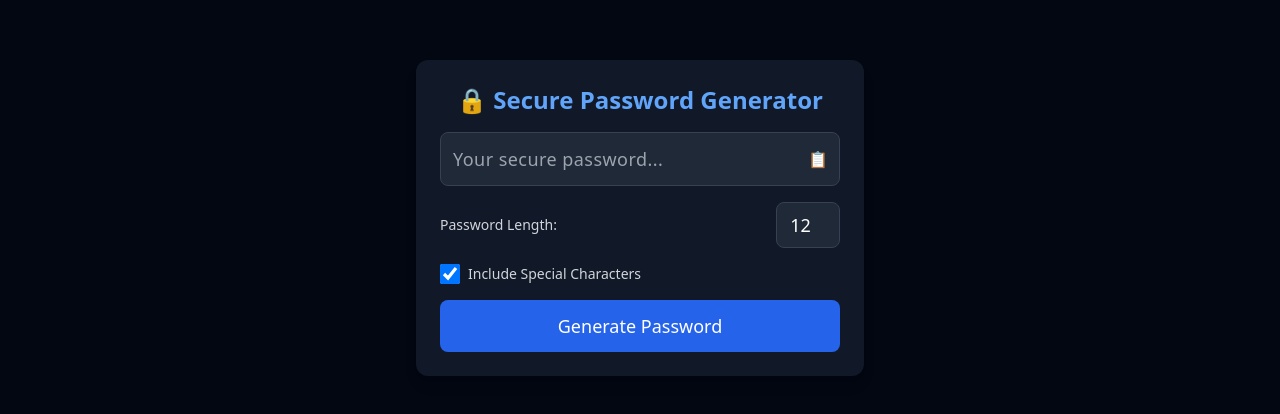
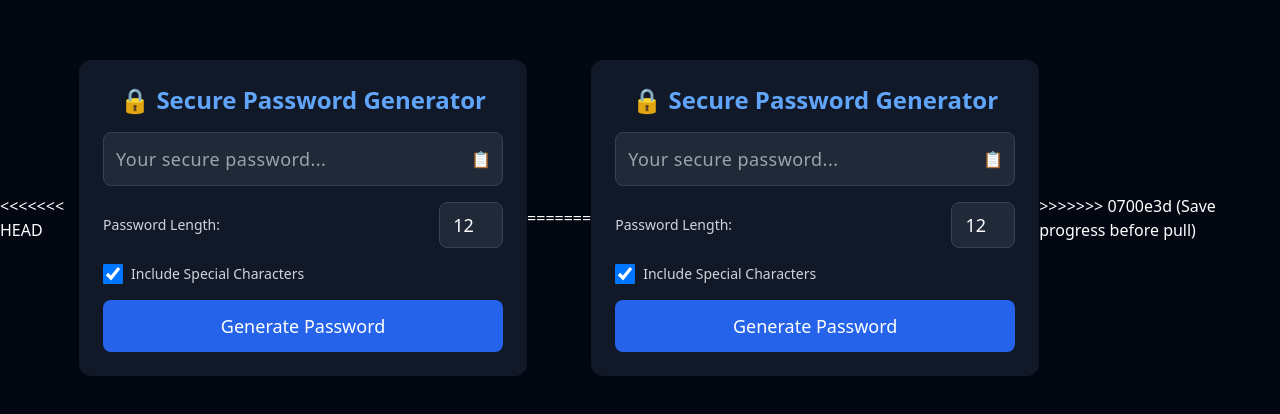
Before and after one commit to NthnlBrk/PasswordGenerator, a plain HTML site: page index.html in a window 1280 px wide. Shown: the part 182-596 px from the top of the page. Drawn offline with nearby package versions, Linux system fonts and the light colour scheme.

Commit message:
Save progress before pull

```diff
--- a/index.html
+++ b/index.html
@@ -1,5 +1,6 @@
 <!DOCTYPE html>
 <html lang="en">
+<<<<<<< HEAD
 <head>
   <meta charset="UTF-8" />
   <meta name="viewport" content="width=device-width, initial-scale=1.0" />
@@ -66,4 +67,77 @@
     </div>
   </div>
 </body>
+=======
+  <head>
+    <meta charset="UTF-8" />
+    <meta name="viewport" content="width=device-width, initial-scale=1.0" />
+    <title>Password Generator</title>
+    <script defer src="script.js"></script>
+    <script src="https://cdn.tailwindcss.com"></script>
+  </head>
+  <body
+    class="flex items-center justify-center min-h-screen bg-gray-950 text-white"
+  >
+    <div class="bg-gray-900 p-6 rounded-xl shadow-lg w-full max-w-md">
+      <!-- Title -->
+      <h1 class="text-2xl font-semibold text-center mb-4 text-blue-400">
+        🔒 Secure Password Generator
+      </h1>
+
+      <!-- Password Display -->
+      <div class="relative">
+        <input
+          id="password"
+          type="text"
+          class="w-full p-3 pr-12 bg-gray-800 text-white rounded-lg text-lg tracking-wide border border-gray-700 focus:border-blue-500 outline-none"
+          readonly
+          placeholder="Your secure password..."
+        />
+        <button
+          id="copy"
+          class="absolute right-3 top-1/2 transform -translate-y-1/2 text-gray-400 hover:text-white transition"
+          title="Copy to clipboard"
+        >
+          📋
+        </button>
+      </div>
+
+      <div class="mt-4 flex flex-col gap-4">
+        <div class="flex items-center justify-between">
+          <label for="passLength" class="text-gray-300 text-sm"
+            >Password Length:</label
+          >
+          <input
+            type="number"
+            id="passLength"
+            class="bg-gray-800 text-white text-lg p-2 rounded-lg w-16 text-center border border-gray-700 focus:border-blue-500 outline-none"
+            min="8"
+            max="32"
+            value="12"
+          />
+        </div>
+
+        <div class="flex items-center gap-2">
+          <input
+            type="checkbox"
+            id="specialCharBox"
+            checked
+            class="w-5 h-5 text-blue-500 focus:ring-0 bg-gray-800 border-gray-600 rounded"
+          />
+          <label for="specialCharBox" class="text-gray-300 text-sm">
+            Include Special Characters
+          </label>
+        </div>
+
+        <!-- Buttons -->
+        <button
+          id="generate"
+          class="w-full px-4 py-3 bg-blue-600 hover:bg-blue-500 text-white font-medium text-lg rounded-lg transition"
+        >
+          Generate Password
+        </button>
+      </div>
+    </div>
+  </body>
+>>>>>>> 0700e3d (Save progress before pull)
 </html>
--- a/script.js
+++ b/script.js
@@ -1,4 +1,3 @@
-// script.js
 const passwordField = document.getElementById('password');
 const generateBtn = document.getElementById('generate');
 const copyBtn = document.getElementById('copy');
@@ -11,29 +10,32 @@ const characters =
 const withSpecCharacters =
   'ABCDEFGHIJKLMNOPQRSTUVWXYZabcdefghijklmnopqrstuvwxyz0123456789!@#$%^&*()';
 
-  // Generate Password Btn and Checkbox Selection
+// Generate Password Btn and Checkbox Selection
 generateBtn.addEventListener('click', () => {
   let password = '';
-  if (specCharBox.checked) {
-    for (let i = 0; i < passLength.value; i++) {
-      password +=
-        withSpecCharacters[
-          Math.floor(Math.random() * withSpecCharacters.length)
-        ];
-    }
-  } else {
-    for (let i = 0; i < passLength.value; i++) {
-      password += characters[Math.floor(Math.random() * characters.length)];
-    }
+
+  // Ensure password length is between 8 and 32
+  let length = Math.min(Math.max(parseInt(passLength.value) || 8, 8), 32);
+
+  const charSet = specCharBox.checked ? withSpecCharacters : characters;
+
+  for (let i = 0; i < length; i++) {
+    password += charSet[Math.floor(Math.random() * charSet.length)];
   }
+
   passwordField.value = password;
 });
 
-// Copy Button
+// Copy Button using Clipboard API
 copyBtn.addEventListener('click', async () => {
+  if (!passwordField.value) {
+    alert('No password to copy!');
+    return;
+  }
+
   try {
     await navigator.clipboard.writeText(passwordField.value);
-    alert('Password copied!');
+    alert('Password copied to clipboard!');
   } catch (err) {
     alert('Failed to copy password.');
     console.error('Error copying to clipboard:', err);
```
